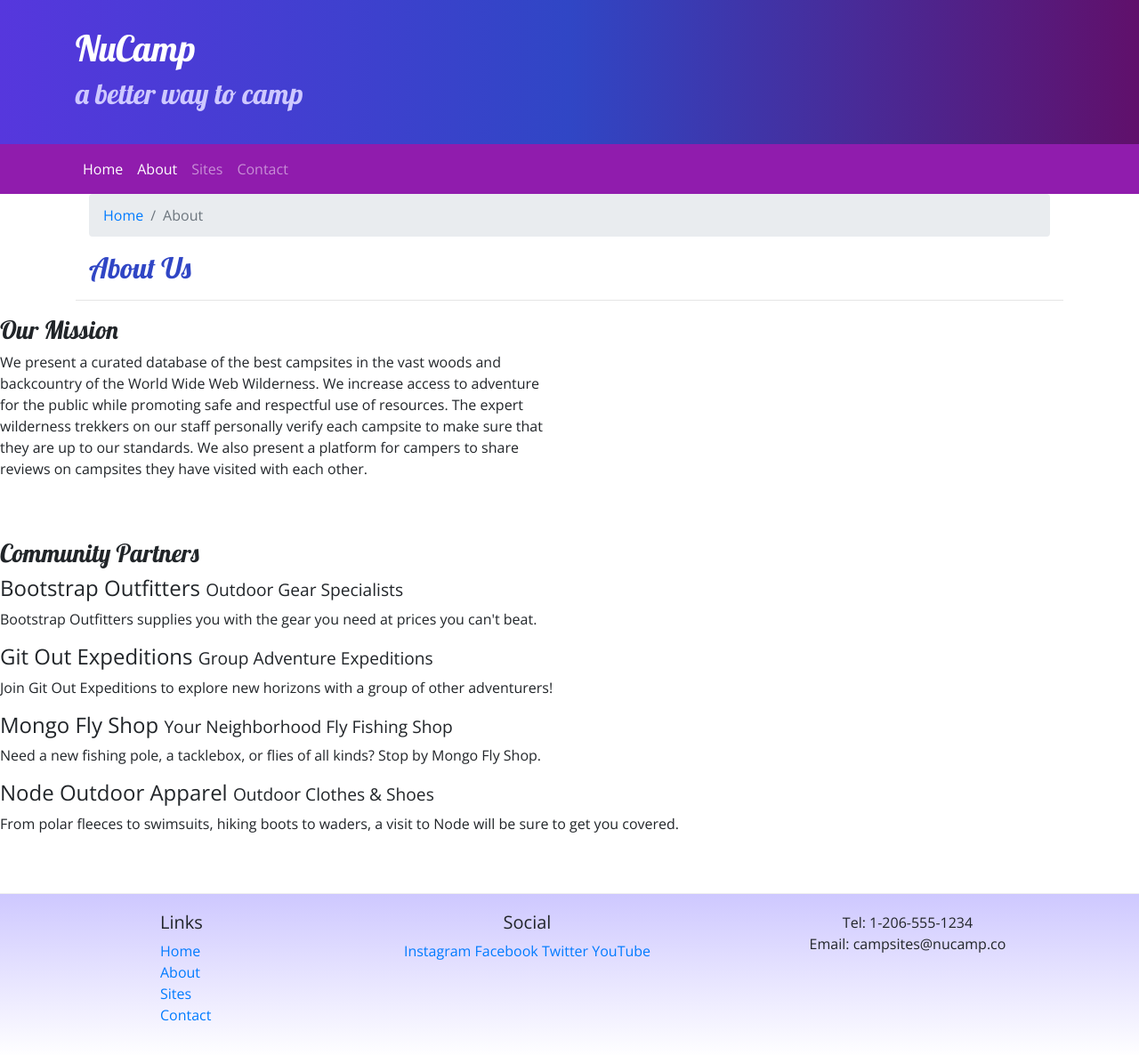
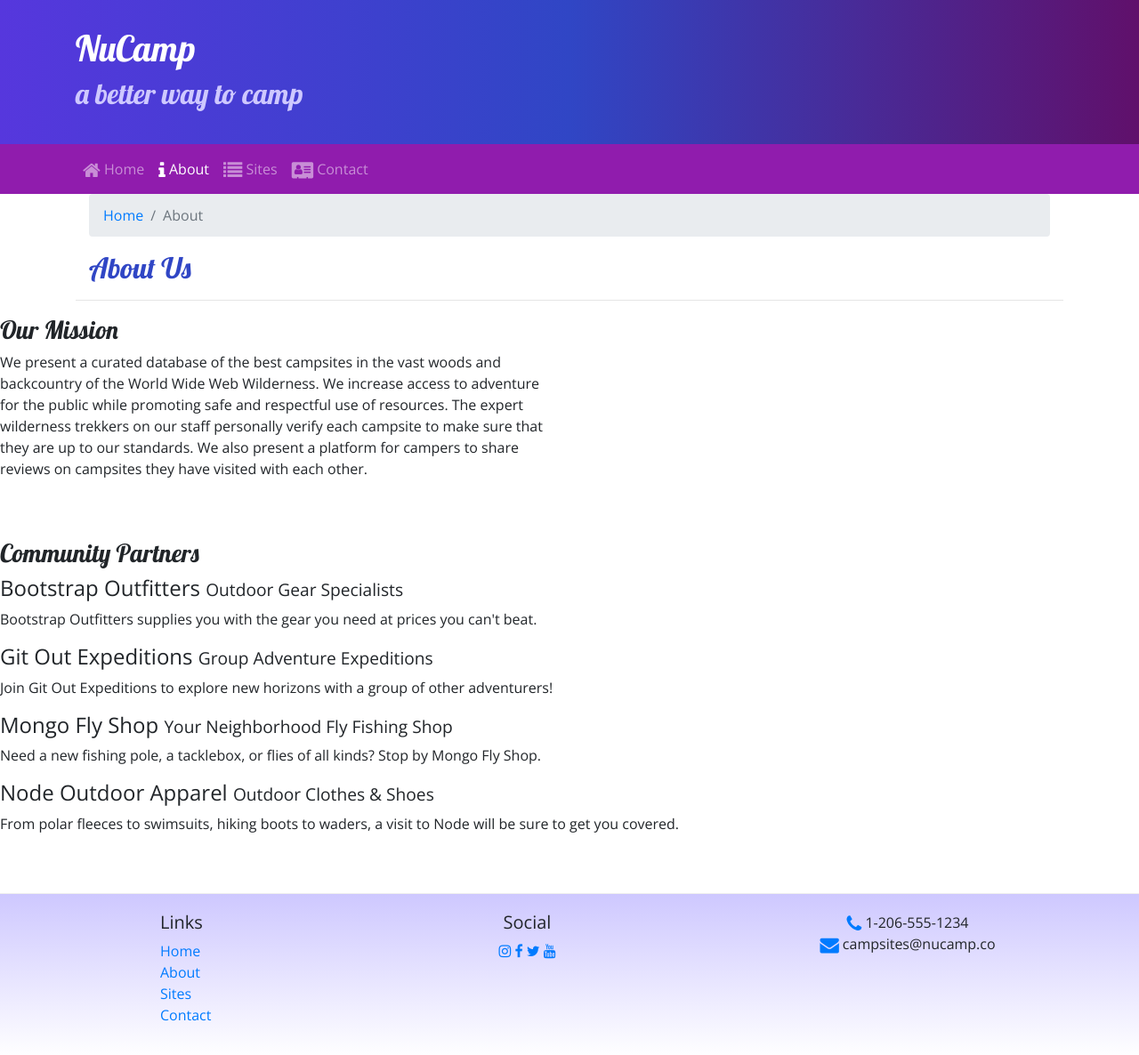
Before and after one commit to rmriddick/campsite-bootstrap, a website: page aboutus.html in a window 1280 px wide. Shown: the whole page at 89% size. Drawn offline with nearby package versions, Linux system fonts and the light colour scheme.

Commit message:
Icon Fonts

```diff
--- a/aboutus.html
+++ b/aboutus.html
@@ -10,6 +10,7 @@
         <link rel="stylesheet" href="node_modules/bootstrap/dist/css/bootstrap.min.css" />
 
         <!-- Additional CSS must be placed after Bootstrap CSS -->
+        <link rel="stylesheet" href="node_modules/font-awesome/css/font-awesome.min.css" />
         <link rel="stylesheet" href="https://fonts.googleapis.com/css?family=Lobster|Open+Sans" />
         <link rel="stylesheet" href="css/styles.css" />
 
@@ -40,14 +41,10 @@
           </button>
           <div class="collapse navbar-collapse" id="nucampNavbar">
             <ul class="navbar-nav">
-              <li class="nav-item active">
-                <a class="nav-link" href="index.html">Home</a>
-              </li>
-              <li class="nav-item active">
-                <a class="nav-link" href="#">About</a>
-              </li>
-              <li class="nav-item"><a class="nav-link" href="#">Sites</a></li>
-              <li class="nav-item"><a class="nav-link" href="#">Contact</a></li>
+                <li class="nav-item"><a class="nav-link" href="index.html"><i class="fa fa-home fa-lg"></i> Home</a></li>
+                <li class="nav-item active"><a class="nav-link" href="#"><i class="fa fa-info fa-lg"></i> About</a></li>
+                <li class="nav-item"><a class="nav-link" href="#"><i class="fa fa-list fa-lg"></i> Sites</a></li>
+                <li class="nav-item"><a class="nav-link" href="#"><i class="fa fa-address-card fa-lg"></i> Contact</a></li>
             </ul>
           </div>
         </div>
@@ -102,14 +99,14 @@
                 </div>
                 <div class="col-6 col-sm-5 text-center">
                     <h5>Social</h5>
-                    <a href="http://instagram.com/">Instagram</a>
-                    <a href="http://facebook.com/">Facebook</a>
-                    <a href="http://twitter.com/">Twitter</a>
-                    <a href="http://youtube.com/">YouTube</a>
-                </div>
-                <div class="col-sm-4 text-center">
-                    Tel: 1-206-555-1234<br />
-                    Email: campsites@nucamp.co
+                    <a href="http://instagram.com/"><i class="fa fa-instagram"></i></a>
+                    <a href="http://facebook.com/"><i class="fa fa-facebook"></i></a>
+                    <a href="http://twitter.com/"><i class="fa fa-twitter"></i></a>
+                    <a href="http://youtube.com/"><i class="fa fa-youtube"></i></a>
+          </div>
+          <div class="col-sm-4 text-center">
+            <i class="fa fa-phone fa-lg text-primary"></i> 1-206-555-1234<br />
+            <i class="fa fa-envelope fa-lg text-primary"></i> campsites@nucamp.co
                 </div>
            </div>
         </div>
--- a/package.json
+++ b/package.json
@@ -7,7 +7,7 @@
     "lite": "lite-server",
     "start": "npm run lite",
     "test": "echo \"Error: no test specified\" && exit 1"
- },
+  },
   "author": "Rashawn Riddick",
   "license": "ISC",
   "devDependencies": {
@@ -15,6 +15,7 @@
   },
   "dependencies": {
     "bootstrap": "^4.5.2",
+    "font-awesome": "^4.7.0",
     "jquery": "^3.5.1",
     "popper.js": "^1.16.1"
   }
```
Also changed, not shown: index.html (+12 -15 lines), 1 other file.
